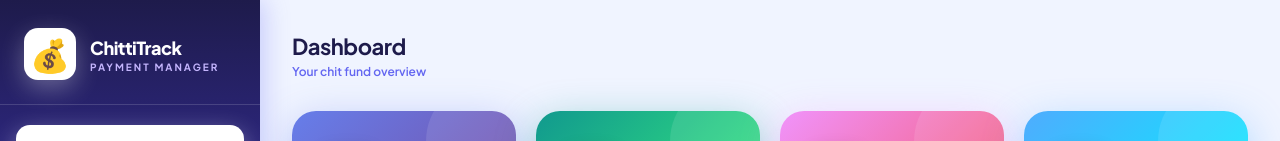
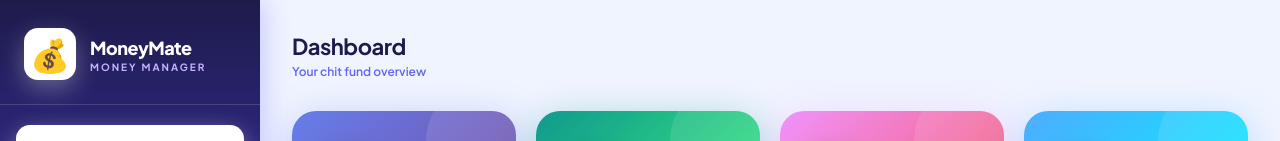
Before and after one commit to udaypedakota/savings-app, an Angular app: page /dashboard in a window 1280 px wide. Shown: the top 141 px of the page. Built offline with nearby package versions, Linux system fonts and the light colour scheme.

Commit message:
feat: rename app to MoneyMate

```diff
--- a/src/app/app.html
+++ b/src/app/app.html
@@ -3,8 +3,8 @@
     <div class="brand">
       <span class="brand-icon">💰</span>
       <div>
-        <div class="brand-name">ChittiTrack</div>
-        <div class="brand-sub">Payment Manager</div>
+        <div class="brand-name">MoneyMate</div>
+        <div class="brand-sub">Money Manager</div>
       </div>
     </div>
     <nav class="nav">
--- a/src/index.html
+++ b/src/index.html
@@ -2,7 +2,7 @@
 <html lang="en">
   <head>
     <meta charset="utf-8" />
-    <title>ChittiTracker</title>
+    <title>MoneyMate</title>
     <base href="/" />
     <meta name="viewport" content="width=device-width, initial-scale=1" />
     <link rel="icon" type="image/svg+xml" href="favicon.svg" />
```
Also changed, not shown: public/manifest.webmanifest.
